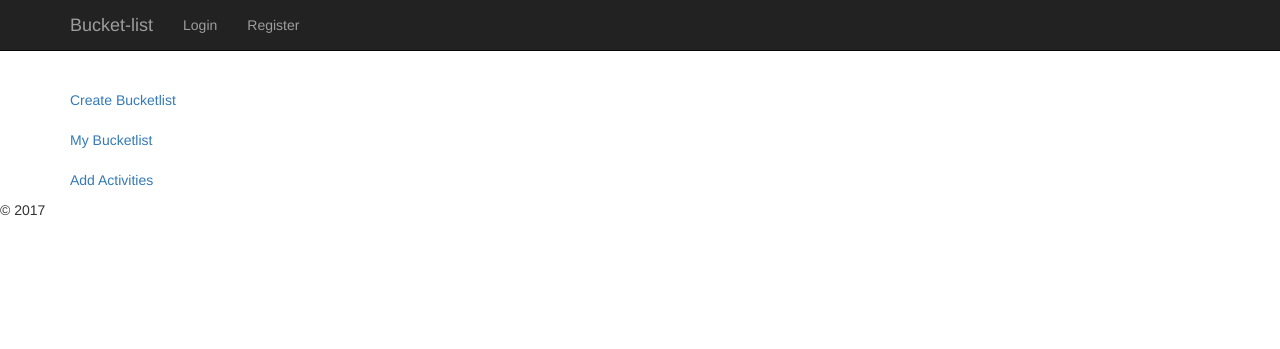
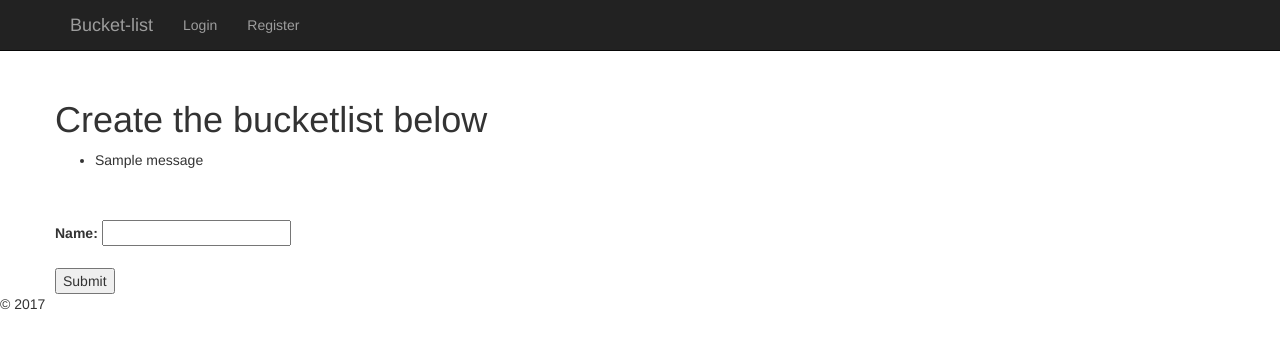
Before and after one commit to kelvinkipsang/miniapp, a Flask app: page / in a window 1280 px wide. Shown: the top 349 px of the page. Run offline with Flask 2, Linux system fonts and the light colour scheme; one stand-in notice (Sample message) is shown; some libraries are stand-ins or nearby versions.

Commit message:
adding create and view functionalities

```diff
--- a/app/templates/base.html
+++ b/app/templates/base.html
@@ -7,6 +7,7 @@
         <!-- Website CSS style -->
 
         <link href="{{ url_for('static', filename='css/bootstrap.min.css') }}" rel="stylesheet">
+
 
 
         <!-- Website Font style -->
--- a/app/templates/index.html
+++ b/app/templates/index.html
@@ -2,7 +2,7 @@
 {% extends "base.html" %}
 {% block title %}Home{% endblock %}
 {% block body %}
-<section>
+<!-- <section>
         <div class="container">
             <div class="row">
                 <div class="col-lg-12">
@@ -15,5 +15,40 @@
                 </div>
             </div>
         </div>
-    </section>
+    </section> -->
+    <div class="container">
+  			<div class="row main">
+  				<div class="main-login main-center">
+          <h1>Create the bucketlist below</h1>
+
+    {% with messages = get_flashed_messages(with_categories=true) %}
+
+            {% if messages %}
+                <ul>
+                    {% for message in messages %}
+                        <li>{{ message[1] }}</li>
+
+
+
+                    {% endfor %}
+                </ul>
+            {% endif %}
+        {% endwith %}
+
+        <form action="" method="post">
+            {{ form.csrf }}
+                </br></br>
+            <div class="input text">
+                {{ form.name.label }} {{ form.name }}
+            </div>
+          </br>
+            <div class="input submit">
+                <input type="submit" value="Submit" />
+            </div>
+        </form>
+
+
+          </div>
+        </div>
+      </div>
 {% endblock %}
--- a/app/views.py
+++ b/app/views.py
@@ -1,11 +1,30 @@
-from flask import render_template
+from flask import render_template,flash, request
+from wtforms import Form, TextField, TextAreaField, validators, StringField, SubmitField
+
 
 from app import app
+class ReusableForm(Form):
+    name = TextField('Name:', validators=[validators.required()])
 
-@app.route('/')
-@app.route('/index.html')
+app.config['SECRET_KEY'] = 'nada'
+
+
+@app.route('/',methods=['GET', 'POST'])
+@app.route('/index.html', methods=['GET', 'POST'])
 def index():
-    return render_template("index.html")
+    form = ReusableForm(request.form)
+    print (form.errors)
+    if request.method == 'POST':
+        name=request.form['name']
+        print (name)
+
+
+        if form.validate():
+            # Save the comment here.
+            flash(name)
+        else:
+            flash('please add an item to the bucketlist. ')
+    return render_template("index.html",form=form)
 
 @app.route('/login.html')
 def login():
--- a/config.py
+++ b/config.py
@@ -1 +1,5 @@
+from flask import Flask
 DEBUG = True
+app = Flask(__name__)
+app.config.from_object(__name__)
+app.config['SECRET_KEY'] = 'nada'
```
Also changed, not shown: app/static/css/new.css (deleted, +0 -9 lines), app/templates/login.html (+4 -4 lines), designs/UML.png (added).
